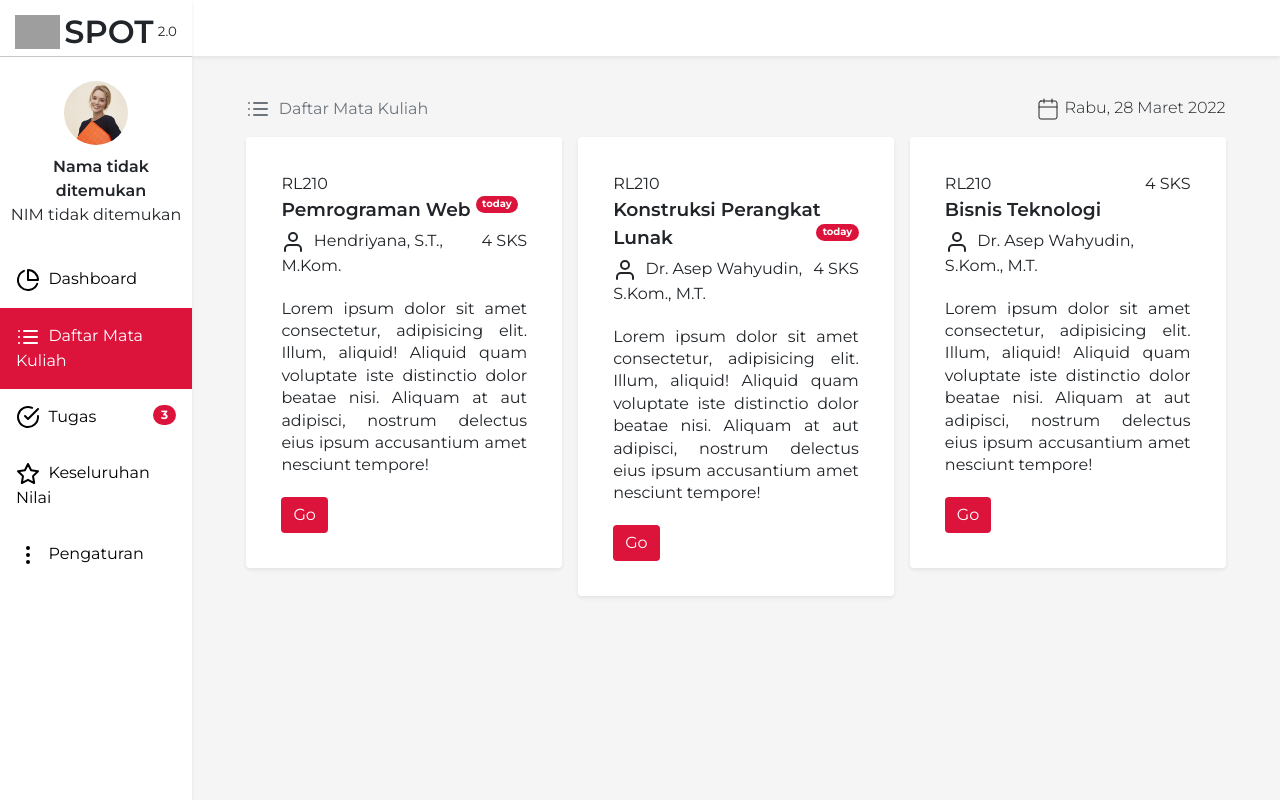
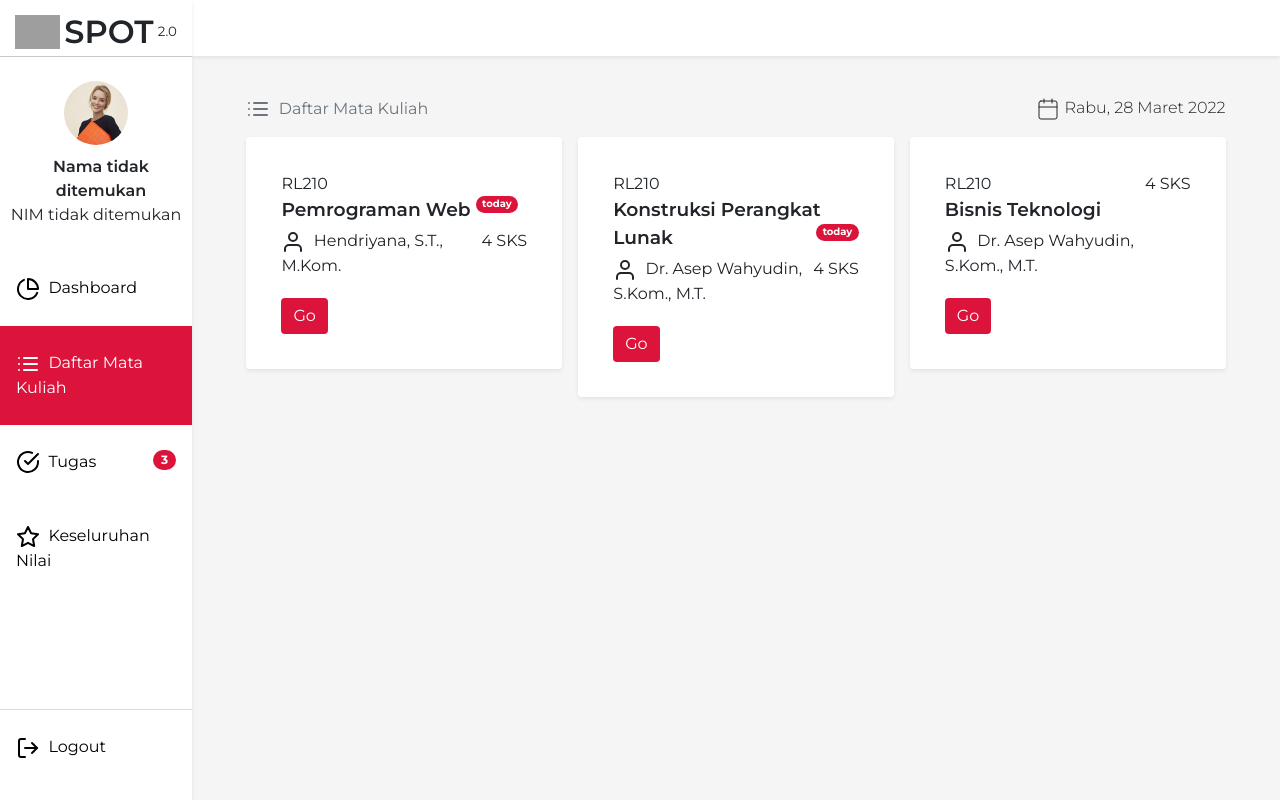
Before and after one commit to AbidMaf/Spot-2.github.io, a PHP site: page /daftarMataKuliah.html in a window 1280 px wide. Run offline with PHP 8.4, Linux system fonts and the light colour scheme; grey boxes are pictures that could not be loaded.

Commit message:
Update on sidebar menu

```diff
--- a/css/component/navbar.css
+++ b/css/component/navbar.css
@@ -68,8 +68,9 @@ nav {
 .sidebar a {
     display: block;
     color: black;
-    padding: 16px;
+    padding: 25px 16px;
     text-decoration: none;
+    transition: background-color 100ms linear;
 }
 
 .sidebar a.active {
@@ -78,7 +79,7 @@ nav {
 }
 
 .sidebar a:hover:not(.active) {
-    background-color: #555;
+    background-color: rgb(128, 128, 128);
     color: white;
 }
 
@@ -92,6 +93,19 @@ nav {
 .icon {
     position: relative;
     text-align: c;
+}
+
+.logout {
+    border-top: 1px solid rgb(218, 218, 218);
+    position: absolute;
+    bottom: 0;
+    margin-bottom: 15px;
+    /* background-color: rgb(241, 241, 241); */
+}
+
+a.logout {
+    color: rgb(2, 2, 2);
+    width: 100%;
 }
 
 .sidebar a.settings {
@@ -194,8 +208,31 @@ nav {
         width: 24px;
     }
 
-    .sidebar a.menu-settings {
+    /* .logout {
+        border-top: 1px solid rgb(218, 218, 218);
+        position: absolute;
+        bottom: 0;
+        margin-bottom: 15px;
+        background-color: rgb(241, 241, 241);
+    }
+
+    a.logout {
+        color: rgb(2, 2, 2);
+        width: 100%;
+    } */
+
+    .logout {
+        margin-bottom: 0px !important;
+        border: none;
+        position: relative;
+    }
+
+    a.logout {
+        /* width: auto; */
+    }
+
+    .sidebar a.menu-settings, a.logout {
         display: inline-block;
-        /* float: right; */
+        float: right;
     }
 }
--- a/css/daftarMataKuliah.css
+++ b/css/daftarMataKuliah.css
@@ -91,6 +91,7 @@ h1, h2, h3, h4 {
     line-height: 1.4em;
     text-align: justify;
     margin-bottom: 20px;
+    display: none;
 }
 
 @media screen and (max-width: 768px) {
--- a/css/dashboard.css
+++ b/css/dashboard.css
@@ -6,6 +6,7 @@ body {
     width: 100vw;
     height: 100vh;
     font-family: 'Montserrat', sans-serif;
+    /* overflow-x: hidden; */
 }
 
 h1, h2, h3, h4 {
--- a/daftarMataKuliah.html
+++ b/daftarMataKuliah.html
@@ -47,9 +47,9 @@
       <i class="icon" data-feather="star">2</i>
       <span class="menu-name">&nbsp;Keseluruhan Nilai</span>
     </a>
-    <a class="menu-settings" href="">
-      <i class="icon" data-feather="more-vertical">2</i>
-      <span class="menu-name">&nbsp;Pengaturan</span>
+    <a class="menu-settings logout" href="">
+      <i class="icon" data-feather="log-out">2</i>
+      <span class="menu-name">&nbsp;Logout</span>
     </a>
   </div>
 
@@ -92,7 +92,7 @@
                 &nbsp;Hendriyana, S.T., M.Kom.
               </div>
               <div class="matkul-description">
-                Lorem ipsum dolor sit amet consectetur, adipisicing elit. Illum, aliquid! Aliquid quam voluptate iste distinctio dolor beatae nisi. Aliquam at aut adipisci, nostrum delectus eius ipsum accusantium amet nesciunt tempore!
+                Mata kuliah ini mengajarkan prinsip-prinsip dasar Internet dan teknologi yang dapat digunakan untuk membangun sebuah Aplikasi Internet. HTML dan CSS yang merupakan komponen dasar dari halaman web, merupakan dua topik pertama yang dibahas dalam mata kuliah ini. Mata kuliah ini kemudian membahas penampilan web secara dinamis menggunakan Javascript. Javascript juga merupakan dasar pemrograman Ajax yang juga akan diperkenalkan pada mata kuliah ini. Pemrograman dari sisi server juga akan dibahas dengan menggunakan bahasa PHP dan ASP. Mahasiswa juga diajarkan untuk menganalisis berbagai aspek kualitas pada aplikasi internet, seperti: usability, security, dan performance.
               </div>
               <button class="btn btn-primary cta-matkul">Go</button>
             </div>
@@ -118,7 +118,7 @@
                 &nbsp;Dr. Asep Wahyudin, S.Kom., M.T.
               </div>
               <div class="matkul-description">
-                Lorem ipsum dolor sit amet consectetur, adipisicing elit. Illum, aliquid! Aliquid quam voluptate iste distinctio dolor beatae nisi. Aliquam at aut adipisci, nostrum delectus eius ipsum accusantium amet nesciunt tempore!
+                Mata kuliah yang melatih mahasiswa menjadi bagian dari solusi dunia kerja, industri, instansi pemerintahan dan atau komunitas masyarakat tertentu.
               </div>
               <button class="btn btn-primary">Go</button>
             </div>
--- a/dashboard.html
+++ b/dashboard.html
@@ -54,9 +54,9 @@
       <i class="icon" data-feather="star">2</i>
       <span class="menu-name">&nbsp;Keseluruhan Nilai</span>
     </a>
-    <a class="menu-settings" href="">
-      <i class="icon" data-feather="more-vertical">2</i>
-      <span class="menu-name">&nbsp;Pengaturan</span>
+    <a class="menu-settings logout" href="">
+      <i class="icon" data-feather="log-out">2</i>
+      <span class="menu-name">&nbsp;Logout</span>
     </a>
   </div>
 
--- a/summaryNilai.html
+++ b/summaryNilai.html
@@ -48,9 +48,9 @@
       <i class="icon" data-feather="star">2</i>
       <span class="menu-name">&nbsp;Keseluruhan Nilai</span>
     </a>
-    <a class="menu-settings" href="">
-      <i class="icon" data-feather="more-vertical">2</i>
-      <span class="menu-name">&nbsp;Pengaturan</span>
+    <a class="menu-settings logout" href="">
+      <i class="icon" data-feather="log-out">2</i>
+      <span class="menu-name">&nbsp;Logout</span>
     </a>
   </div>
   <div class="main-content">
--- a/tugas.html
+++ b/tugas.html
@@ -53,9 +53,9 @@
       <i class="icon" data-feather="star">2</i>
       <span class="menu-name">&nbsp;Keseluruhan Nilai</span>
     </a>
-    <a class="menu-settings" href="">
-      <i class="icon" data-feather="more-vertical">2</i>
-      <span class="menu-name">&nbsp;Pengaturan</span>
+    <a class="menu-settings logout" href="">
+      <i class="icon" data-feather="log-out">2</i>
+      <span class="menu-name">&nbsp;Logout</span>
     </a>
   </div>
   <div class="main-content">
```
